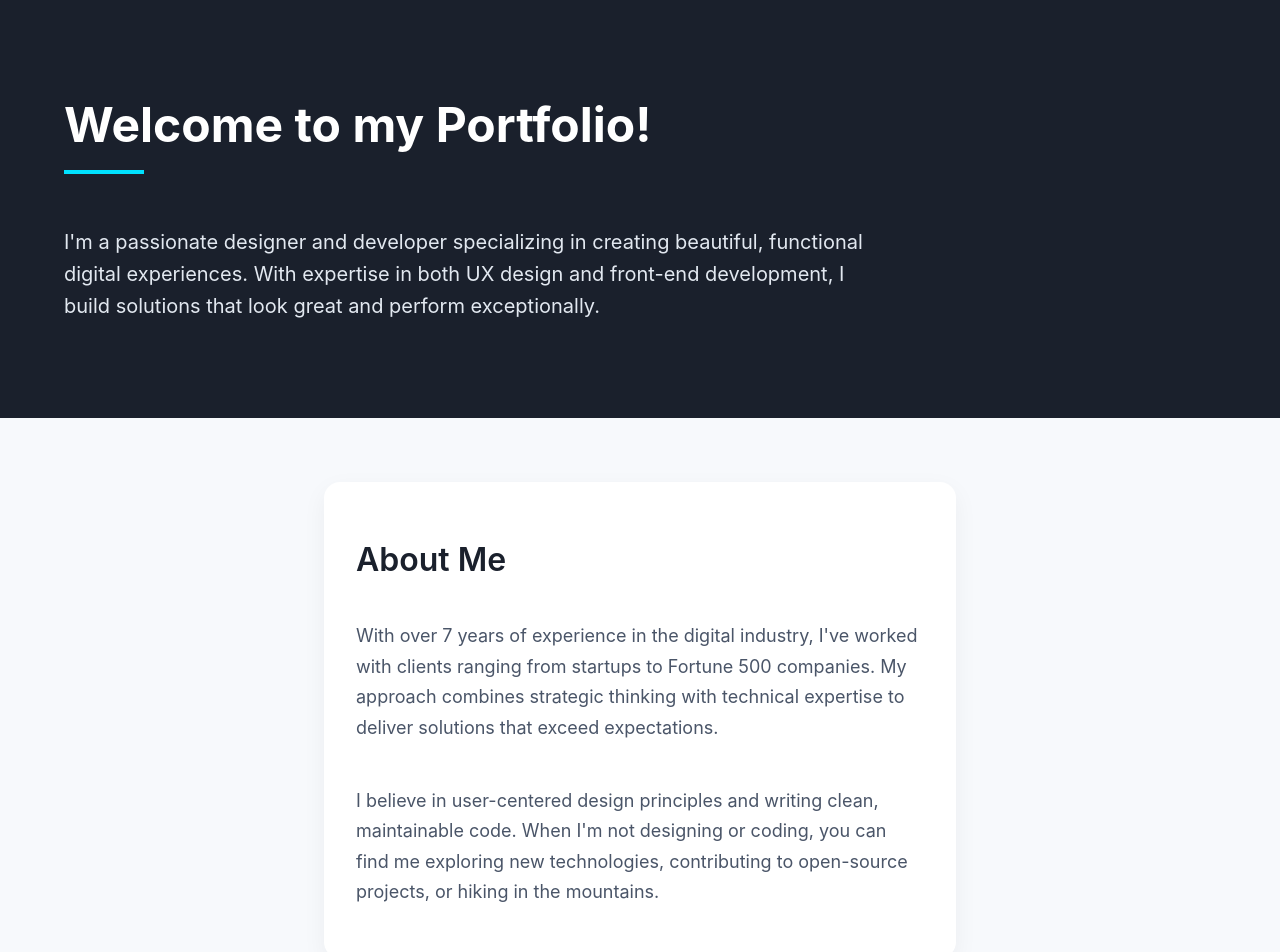
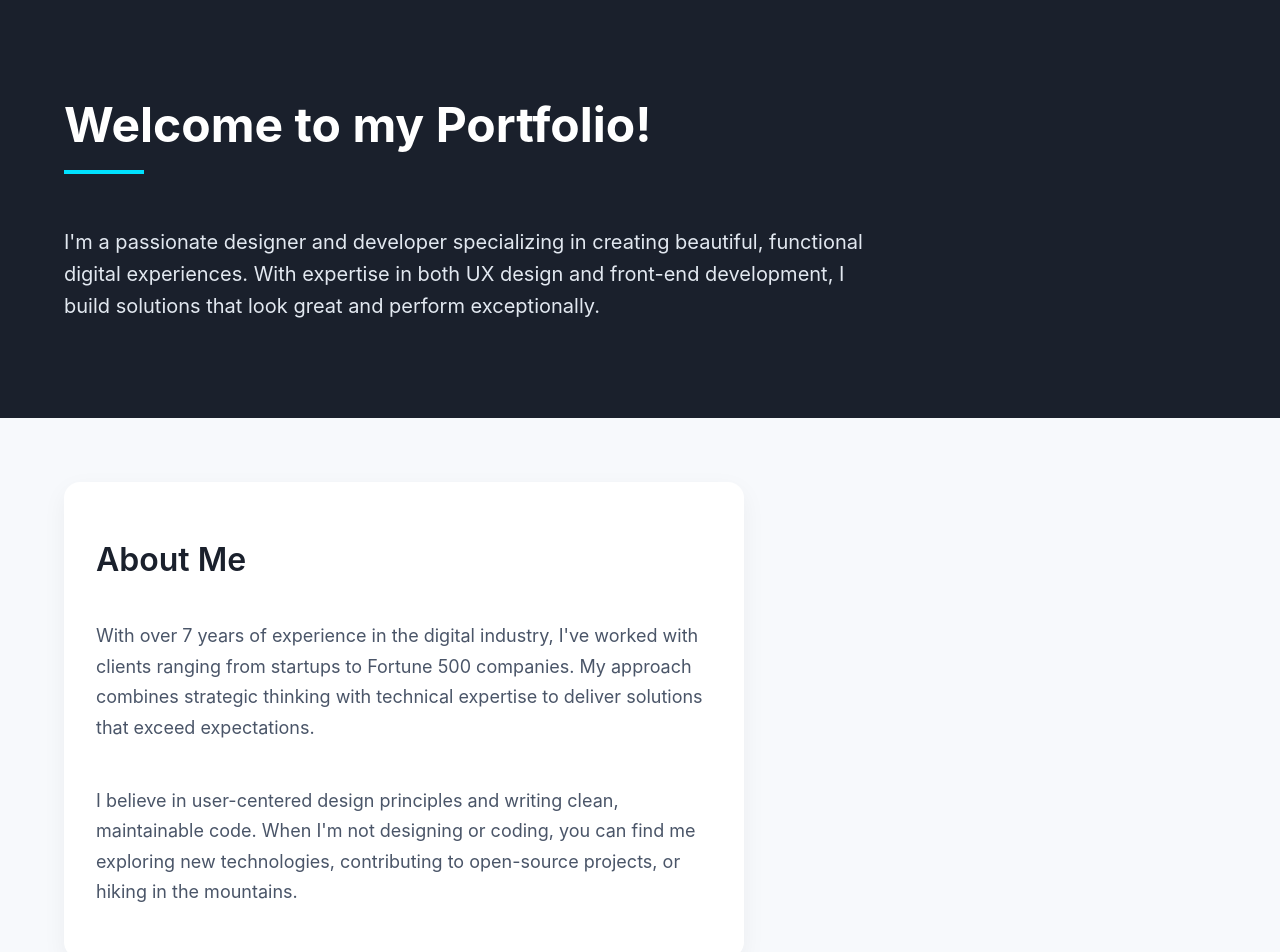
Before and after one commit to TroyRobinson/portfolio_content, a React (Vite) app: page / in a window 1280 px wide. Shown: the top 952 px of the page. Built offline with nearby package versions, Linux system fonts and the light colour scheme.

Commit message:
Move about me to left align

```diff
--- a/src/app.jsx
+++ b/src/app.jsx
@@ -126,13 +126,14 @@ export var App = () => {
         </Container>
       </FlexCol>
       {/* About Section */}
-      <Container style={{ marginBottom: 64, maxWidth: 680 }}>
+      <Container style={{ marginBottom: 64 }}>
         <FlexCol
           style={{
             backgroundColor: 'white',
             borderRadius: 16,
             padding: 'var(--card-padding, 32px)',
             boxShadow: '0px 8px 24px rgba(0, 0, 0, 0.05)',
+            maxWidth: '680px', // Constrain the card width
           }}
         >
           <h2
```
